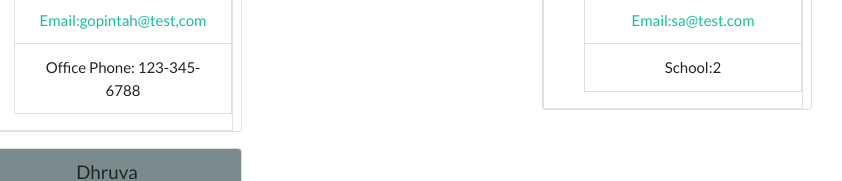
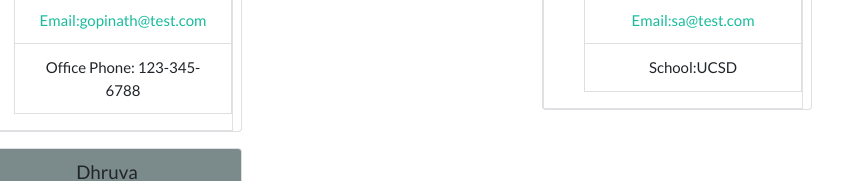
Before and after one commit to sangeethaNR/Team-Profile-Generator, a website: page index.html in a window 1280 px wide. Shown: the part 284-465 px from the top of the page, 248-1090 px from the left. Drawn offline with nearby package versions, Linux system fonts and the light colour scheme.

Commit message:
addded screenshot

```diff
--- a/index.html
+++ b/index.html
@@ -32,7 +32,7 @@
 
             <li class="list-group-item  card-class">
             <a href="https://mail.google.com/mail/?view=cm&fs=1&tf=1&to=gopintah@test,com"
-                                            target="_blank">Email:gopintah@test,com</a></li>
+                                            target="_blank">Email:gopinath@test.com</a></li>
             <li class="list-group-item card-class">Office Phone: 123-345-6788</li>
         </ul></div>
         </div></div><div class="col-6">
@@ -45,7 +45,7 @@
           <li class="list-group-item  card-class">
           <a href="https://mail.google.com/mail/?view=cm&fs=1&tf=1&to=sa@test.com"
                                           target="_blank">Email:sa@test.com</a></li>
-       <li class="list-group-item  card-class">School:2</li>
+       <li class="list-group-item  card-class">School:UCSD</li>
       </ul></div></div>
       </div><div class="col-6 ">
         <div class="card mx-auto mb-3  w-50">
```
Also changed, not shown: README.md, src/images/ScreenShot.png (added).
